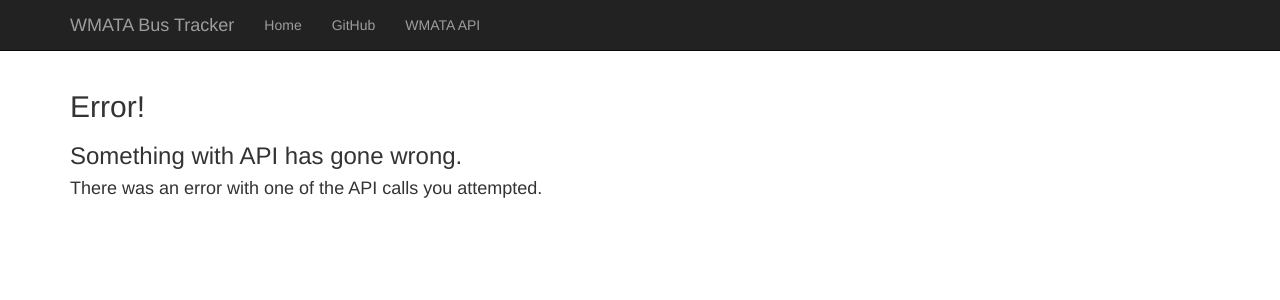
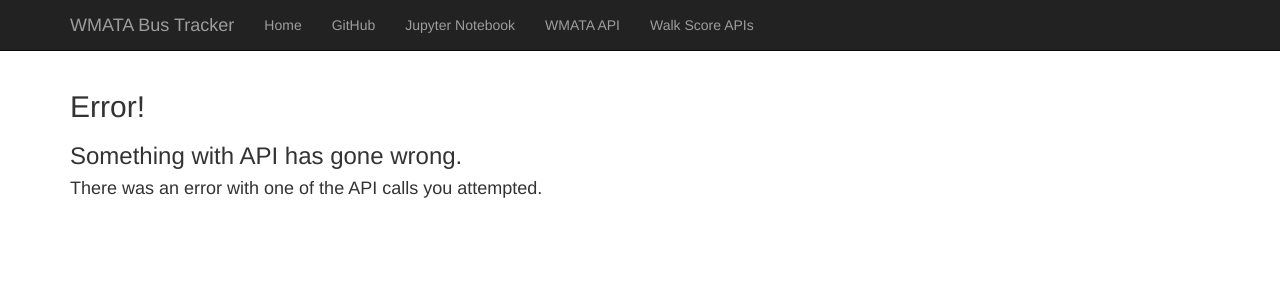
Before and after one commit to gotoariel/folium-demo, a Flask app: page /error.html in a window 1280 px wide. Shown: the top 300 px of the page. Run offline with Flask 2, Linux system fonts and the light colour scheme; some libraries are stand-ins or nearby versions.

Commit message:
add nav links

```diff
--- a/templates/display.html
+++ b/templates/display.html
@@ -41,7 +41,13 @@
               <a class="nav-link" href="https://github.com/gotoariel/folium-demo">GitHub</a>
             </li>
             <li class="nav-item">
+              <a class="nav-link" href="http://nbviewer.jupyter.org/github/gotoariel/folium-demo/blob/master/demo.ipynb">Jupyter Notebook</a>
+            </li>
+            <li class="nav-item">
               <a class="nav-link" href="https://developer.wmata.com/">WMATA API</a>
+            </li>
+            <li class="nav-item">
+              <a class="nav-link" href="https://www.walkscore.com/professional/walk-score-apis.php">Walk Score APIs</a>
             </li>
           </ul>
         </div>
--- a/templates/error.html
+++ b/templates/error.html
@@ -41,7 +41,13 @@
               <a class="nav-link" href="https://github.com/gotoariel/folium-demo">GitHub</a>
             </li>
             <li class="nav-item">
+              <a class="nav-link" href="http://nbviewer.jupyter.org/github/gotoariel/folium-demo/blob/master/demo.ipynb">Jupyter Notebook</a>
+            </li>
+            <li class="nav-item">
               <a class="nav-link" href="https://developer.wmata.com/">WMATA API</a>
+            </li>
+            <li class="nav-item">
+              <a class="nav-link" href="https://www.walkscore.com/professional/walk-score-apis.php">Walk Score APIs</a>
             </li>
           </ul>
         </div>
```
Also changed, not shown: templates/input.html (+7 -0 lines).
